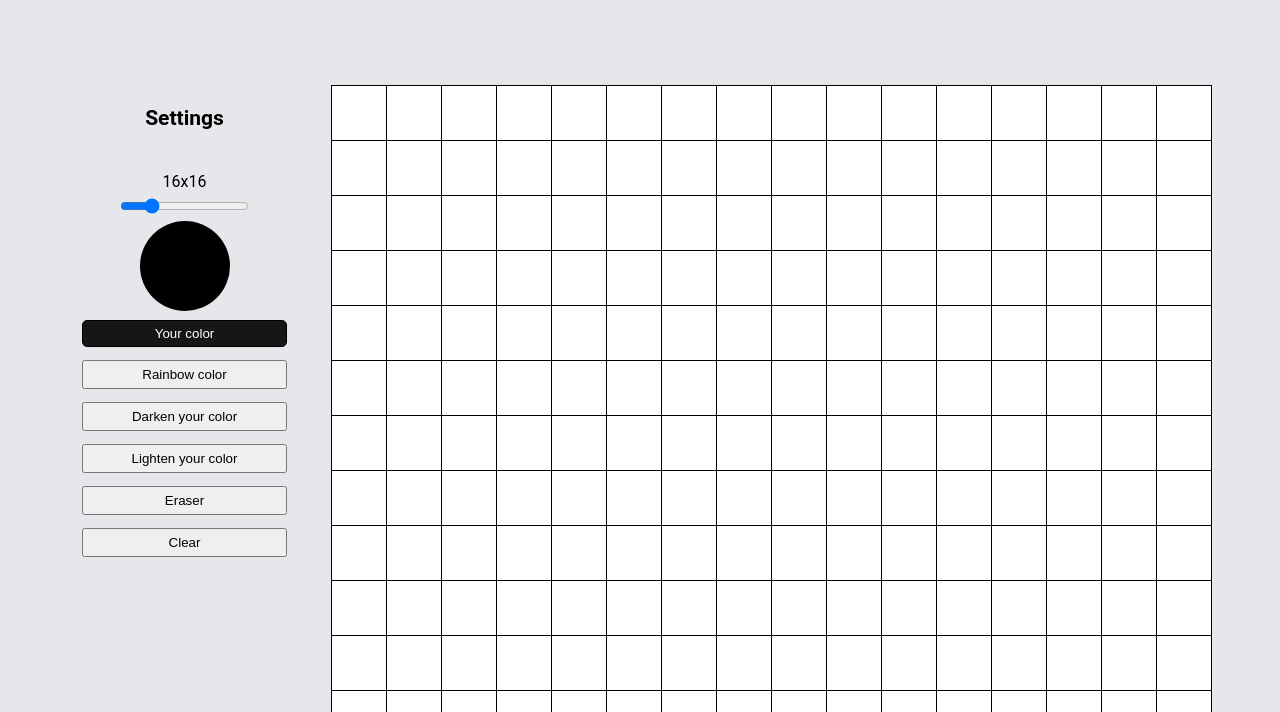
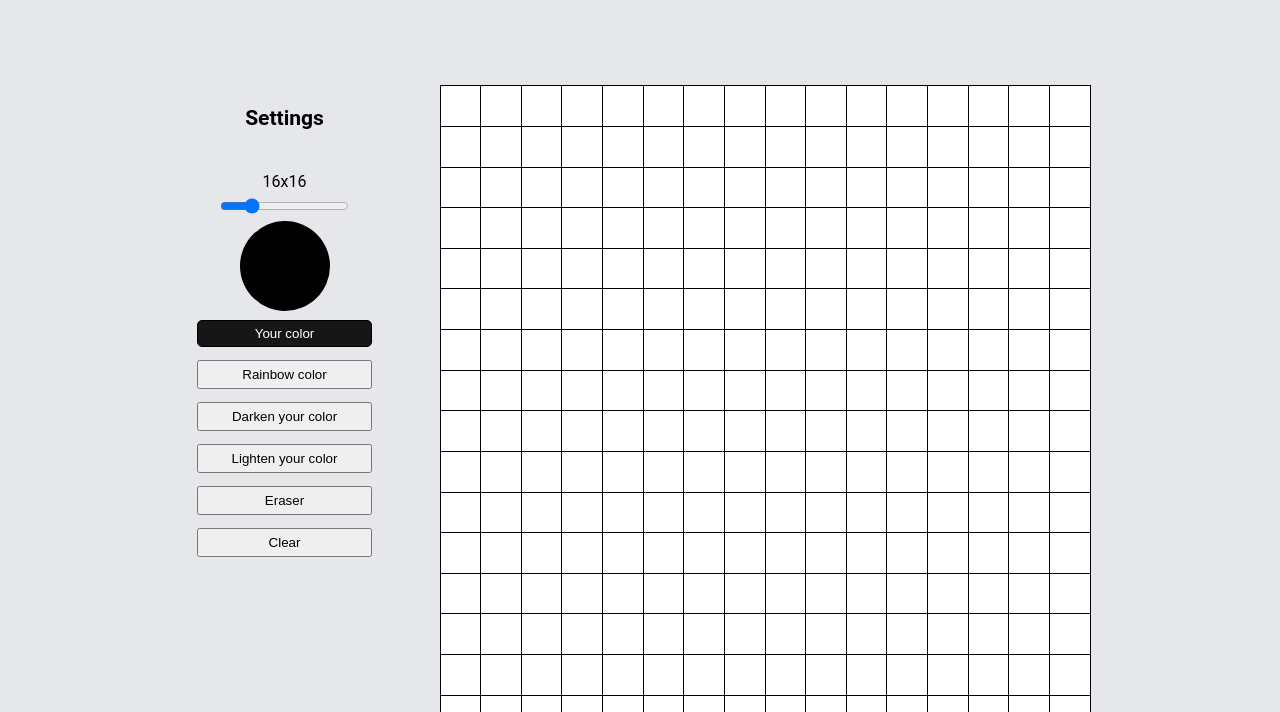
Before and after one commit to JulianKings/odin-etch-a-sketch, a plain HTML site: page index.html in a window 1280 px wide. Shown: the part 88-800 px from the top of the page. Drawn offline with Linux system fonts and the light colour scheme.

Commit message:
Done small fixes

```diff
--- a/index.html
+++ b/index.html
@@ -1,7 +1,7 @@
 <html lang="en">
     <head>
         <meta charset="utf-8">
-        <title>Rock Paper Scissors Game</title>
+        <title>Etch-a-Sketch</title>
         <script type="text/javascript" src="scripts/global.js" defer></script>
         <link rel="stylesheet" href="styles/style.css">
     </head>
--- a/scripts/global.js
+++ b/scripts/global.js
@@ -186,7 +186,6 @@ function paintGrid(gridElement)
         {
             darkenStatus++;
         }
-        console.log(`brightness(${brightness})`);
         gridElement.style.backgroundColor = colorToApply;
         gridElement.style.filter = `brightness(${brightness})`;
     }else if(lightenMode) {
@@ -195,7 +194,6 @@ function paintGrid(gridElement)
         {
             lightenStatus++;
         }
-        console.log(`brightness(${brightness}%)`);
         gridElement.style.backgroundColor = colorToApply;
         gridElement.style.filter = `brightness(${brightness}%)`;
     } else {
--- a/styles/style.css
+++ b/styles/style.css
@@ -18,7 +18,8 @@ body {
 .content {
     display:flex;
     flex-direction: row;
-    justify-content: space-around;
+    justify-content: center;
+    gap: 30px;
     padding: 60px;
     padding-left: 30px;
     flex-wrap: wrap;
@@ -29,8 +30,9 @@ body {
     flex-direction: column;
     gap: 5px;
     align-items: center;
-    flex-grow: 1;
-    flex-shrink: 1;
+    flex-grow: 0;
+    flex-shrink: 0;
+    width: 250px;
 
 }
 
@@ -71,8 +73,9 @@ body {
 }
 
 .toy {
-    width: 400px;
-    flex: 3 0 400px;
+    width: 300px;
+    max-width: 650px;
+    flex: 1 0 300px;
     aspect-ratio: 1 / 1;
     background-color: white;
     display: grid;
```
